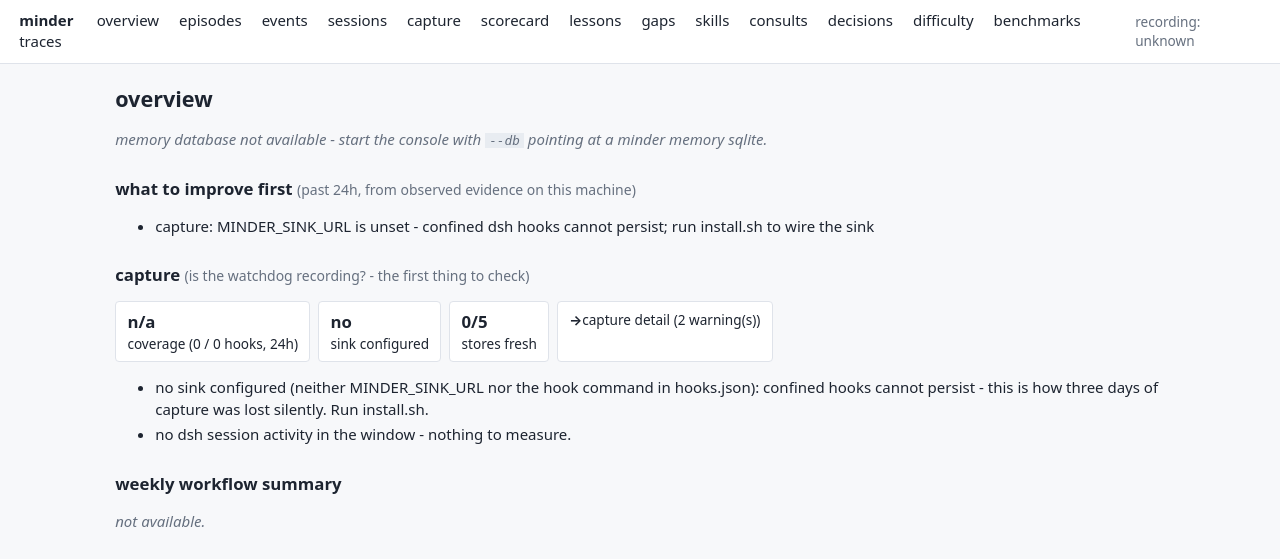
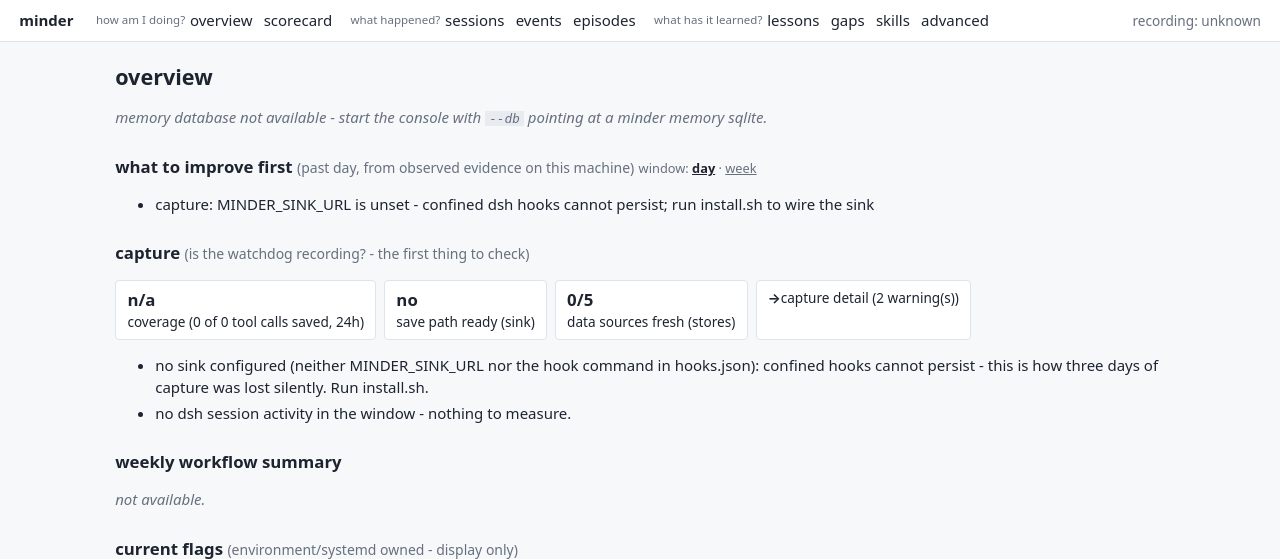
Before and after one commit to xyzzing/minder, a FastAPI app: page / in a window 1280 px wide. Shown: the top 559 px of the page. Run offline with FastAPI, Linux system fonts and the light colour scheme.

Commit message:
console: plain-language tier (wave 4)
Nav answers three questions (how am I doing? / what happened? / what
has it learned?) with operator-only surfaces behind a no-JS advanced
drawer - all 14 destinations remain one click. Landing-page labels get
plain glosses (coverage = tool calls saved; sink = save path; repeat
failure keys = the same error coming back; frontier helpfulness = did
the outside model help?), a day/week window toggle rides the verdict
heading (human labels via _window_text), and token counts render in
human units (2.06M) with the exact number on hover. Sessions gain a
plain legend for tokens/context/capture. No routes added or removed;
GET-only surface unchanged.

```diff
--- a/minder_web/app.py
+++ b/minder_web/app.py
@@ -23,6 +23,7 @@ from minder_web import services
 _PACKAGE_DIR = Path(__file__).resolve().parent
 templates = Jinja2Templates(directory=str(_PACKAGE_DIR / "templates"))
 templates.env.filters["human_date"] = services._human_date
+templates.env.filters["human_tokens"] = services._human_tokens
 
 app = FastAPI(title="minder operator console", docs_url=None,
               redoc_url=None, openapi_url=None)
--- a/minder_web/services.py
+++ b/minder_web/services.py
@@ -101,6 +101,7 @@ def overview(db_path, window_hours=24):
         "verdicts": verdicts,
         "since": since,
         "window_hours": window_hours,
+        "window_text": _window_text(window_hours),
         "focus": focus[:3],
     }
 
@@ -321,6 +322,32 @@ def _human_date(iso):
         return ""
 
 
+def _window_text(hours):
+    """24 -> 'day', 168 -> 'week', 48 -> '2 days', 6 -> '6h'."""
+    h = int(hours or 0)
+    if h and h % 24 == 0:
+        days = h // 24
+        if days == 1:
+            return "day"
+        if days == 7:
+            return "week"
+        return f"{days} days"
+    return f"{h}h"
+
+
+def _human_tokens(n):
+    """2056100 -> '2.06M'; 5315 -> '5.3k'; 918 -> '918'."""
+    try:
+        value = float(n)
+    except (TypeError, ValueError):
+        return str(n or "-")
+    if value >= 1_000_000:
+        return f"{value / 1_000_000:.2f}M"
+    if value >= 1_000:
+        return f"{value / 1_000:.1f}k"
+    return f"{int(value)}" if value else "-"
+
+
 def recording(db_path):
     """Header-chip text: is evidence still being written? One cheap
     MAX(ts) query per page render — no dsh scan. The schema version and
--- a/minder_web/static/app.css
+++ b/minder_web/static/app.css
@@ -18,10 +18,33 @@ header {
   padding: .6rem 1.2rem; background: var(--card);
   border-bottom: 1px solid var(--line);
 }
-nav a { margin-right: 1rem; color: var(--ink); text-decoration: none; }
+nav { display: flex; flex-wrap: wrap; align-items: center; gap: .15rem; }
+nav a { margin-right: .55rem; color: var(--ink); text-decoration: none; }
 nav a:hover { text-decoration: underline; }
-.brand { font-weight: 700; margin-right: 1.2rem; }
-.health { color: var(--muted); font-size: .85rem; }
+.brand { font-weight: 700; margin-right: .8rem; }
+.navlabel {
+  color: var(--muted); font-size: .72rem; margin: 0 .15rem 0 .45rem;
+}
+details.adv { position: relative; display: inline-block; }
+details.adv summary {
+  cursor: pointer; color: var(--ink); list-style: none; user-select: none;
+}
+details.adv summary::-webkit-details-marker { display: none; }
+details.adv summary:hover { text-decoration: underline; }
+details.adv .advmenu {
+  position: absolute; top: calc(100% + .4rem); left: 0; z-index: 30;
+  display: flex; flex-direction: column; min-width: 7rem;
+  background: var(--card); border: 1px solid var(--line);
+  border-radius: .25rem; padding: .45rem .7rem;
+  box-shadow: 0 4px 14px rgba(29, 36, 48, .09);
+}
+details.adv .advmenu a { margin: .18rem 0; }
+.health { color: var(--muted); font-size: .85rem; white-space: nowrap; }
+.wtoggle { font-size: .8rem; color: var(--muted); font-weight: 400; }
+.wtoggle a { color: var(--muted); }
+.wtoggle a.active { color: var(--ink); font-weight: 600;
+                    text-decoration: underline; }
+.legend { color: var(--muted); font-size: .82rem; margin: .4rem 0 .8rem; }
 main { max-width: 68rem; margin: 1.2rem auto; padding: 0 1.2rem; }
 h1 { font-size: 1.35rem; } h2 { font-size: 1.05rem; margin-top: 1.6rem; }
 small { color: var(--muted); font-weight: 400; }
--- a/minder_web/templates/base.html
+++ b/minder_web/templates/base.html
@@ -10,20 +10,28 @@
   <header>
     <nav>
       <span class="brand">minder</span>
+      <span class="navlabel">how am I doing?</span>
       <a href="/">overview</a>
+      <a href="/scorecard">scorecard</a>
+      <span class="navlabel">what happened?</span>
+      <a href="/sessions">sessions</a>
+      <a href="/events">events</a>
       <a href="/episodes">episodes</a>
-      <a href="/events">events</a>
-      <a href="/sessions">sessions</a>
-      <a href="/capture">capture</a>
-      <a href="/scorecard">scorecard</a>
+      <span class="navlabel">what has it learned?</span>
       <a href="/lessons">lessons</a>
       <a href="/gaps">gaps</a>
       <a href="/skills">skills</a>
-      <a href="/consults">consults</a>
-      <a href="/decisions">decisions</a>
-      <a href="/difficulty">difficulty</a>
-      <a href="/benchmarks">benchmarks</a>
-      <a href="/traces">traces</a>
+      <details class="adv">
+        <summary>advanced</summary>
+        <div class="advmenu">
+          <a href="/capture">capture</a>
+          <a href="/consults">consults</a>
+          <a href="/decisions">decisions</a>
+          <a href="/difficulty">difficulty</a>
+          <a href="/benchmarks">benchmarks</a>
+          <a href="/traces">traces</a>
+        </div>
+      </details>
     </nav>
     <span class="health" title="schema v{{ health.schema_version if health.schema_version is not none else '?' }} · {{ health.status }}">{{ recording }}</span>
   </header>
--- a/minder_web/templates/overview.html
+++ b/minder_web/templates/overview.html
@@ -6,14 +6,18 @@
 <code>--db</code> pointing at a minder memory sqlite.</p>
 {% endif %}
 
-<h2>what to improve first <small>(past {{ window_hours }}h, from
-observed evidence on this machine)</small></h2>
+<h2>what to improve first
+  <small>(past {{ window_text }}, from observed evidence on this machine)</small>
+  <span class="wtoggle">window:
+    <a href="/?window_hours=24"{% if window_hours == 24 %} class="active"{% endif %}>day</a> ·
+    <a href="/?window_hours=168"{% if window_hours == 168 %} class="active"{% endif %}>week</a>
+  </span></h2>
 {% if verdicts %}
 <ul class="focus">
   {% for verdict in verdicts %}<li>{{ verdict }}</li>{% endfor %}
 </ul>
 {% else %}
-<p class="ok">nothing flagged in the last {{ window_hours }}h.</p>
+<p class="ok">nothing flagged in the past {{ window_text }}.</p>
 {% endif %}
 
 {% if capture %}
@@ -21,11 +25,11 @@ observed evidence on this machine)</small></h2>
 <div class="strip">
   <span class="stat"><b>
     {% if capture.coverage.ratio is none %}n/a{% else %}{{ '%.0f%%' % (capture.coverage.ratio * 100) }}{% endif %}
-  </b>coverage ({{ capture.coverage.persisted }} / {{ capture.coverage.invocations }} hooks, {{ capture.window_hours }}h)</span>
-  <span class="stat"><b>{{ capture.sink.configured and 'yes' or 'no' }}</b>sink configured</span>
+  </b>coverage ({{ capture.coverage.persisted }} of {{ capture.coverage.invocations }} tool calls saved, {{ capture.window_hours }}h)</span>
+  <span class="stat"><b>{{ capture.sink.configured and 'yes' or 'no' }}</b>save path ready (sink)</span>
   <span class="stat"><b>
     {% set fresh = capture.stores | selectattr('status', 'equalto', 'fresh') | list | length %}
-    {{ fresh }}/{{ capture.stores | length }}</b>stores fresh</span>
+    {{ fresh }}/{{ capture.stores | length }}</b>data sources fresh (stores)</span>
   <a href="/capture"><b>&rarr;</b>capture detail{% if not capture.ok %} ({{ capture.warnings | length }} warning(s)){% endif %}</a>
 </div>
 {% if not capture.ok %}
@@ -41,19 +45,19 @@ observed evidence on this machine)</small></h2>
 <table class="kv">
   <tr><th>episodes opened</th><td>{{ summary.episodes.opened_in_window }}</td></tr>
   <tr><th>episodes open now</th><td>{{ summary.episodes.open_now }}</td></tr>
-  <tr><th>verified resolution</th><td>
+  <tr><th>verified resolution <small>(fixed with a confirmed fix)</small></th><td>
     {%- set rate = summary.episodes.verified_resolution_rate -%}
     {%- if rate is none %}n/a{% else %}{{ "%.1f%%" % (rate * 100) }}{% endif -%}
   </td></tr>
   <tr><th>tool failures</th><td>{{ summary.failures.tool_failures_in_window }}</td></tr>
-  <tr><th>repeat failure keys</th><td>{{ summary.failures.repeat_failure_keys }}</td></tr>
+  <tr><th>repeat failure keys <small>(the same error coming back)</small></th><td>{{ summary.failures.repeat_failure_keys }}</td></tr>
   <tr><th>lessons created (verified / candidate)</th>
       <td>{{ summary.lessons.created_in_window.get('verified', 0) }} /
           {{ summary.lessons.created_in_window.get('candidate', 0) }}</td></tr>
   <tr><th>open gaps</th><td>{{ summary.gaps.open_now }}</td></tr>
-  <tr><th>frontier helpfulness</th>
+  <tr><th>frontier helpfulness <small>(did the outside model help?)</small></th>
       <td>{% for label, n in summary.consults.by_helpfulness | dictsort %}{{ label }}: {{ n }}{% if not loop.last %} · {% endif %}{% endfor %}</td></tr>
-  <tr><th>decision traces / overrides</th>
+  <tr><th>decision traces / overrides <small>(routing choices / human overrides)</small></th>
       <td>{{ summary.decisions.traces_in_window }} /
           {{ summary.decisions.overrides }}</td></tr>
   <tr><th>benchmarks</th><td>{{ summary.benchmarks.status }}</td></tr>
--- a/minder_web/templates/session.html
+++ b/minder_web/templates/session.html
@@ -29,8 +29,8 @@
   <tr><th>tool failures seen in log</th><td>{{ stats.tool_failures }}</td></tr>
   <tr><th>llm / tool time</th><td>{{ llm_ms or '-' }} ms /
     {{ tool_ms or '-' }} ms</td></tr>
-  <tr><th>context pressure</th><td>{% if context_pressure_pct is not none %}{{ context_pressure_pct }}%{% else %}-{% endif %}</td></tr>
-  <tr><th>tokens (total)</th><td>{{ '{:,}'.format(tokens_total) if tokens_total else '-' }}</td></tr>
+  <tr><th>context pressure <small>(how full the AI's working memory was)</small></th><td>{% if context_pressure_pct is not none %}{{ context_pressure_pct }}%{% else %}-{% endif %}</td></tr>
+  <tr><th>tokens (total) <small>(words of compute)</small></th><td title="{{ '{:,}'.format(tokens_total) if tokens_total else '' }}">{{ tokens_total | human_tokens if tokens_total else '-' }}</td></tr>
 </table>
 
 <h2>hook cost <small>(every tool call pays this)</small></h2>
```
Also changed, not shown: minder_web/templates/sessions.html (+6 -1 lines), tests/test_web_overview.py (+30 -2 lines), tests/test_web_services.py (+14 -0 lines).
